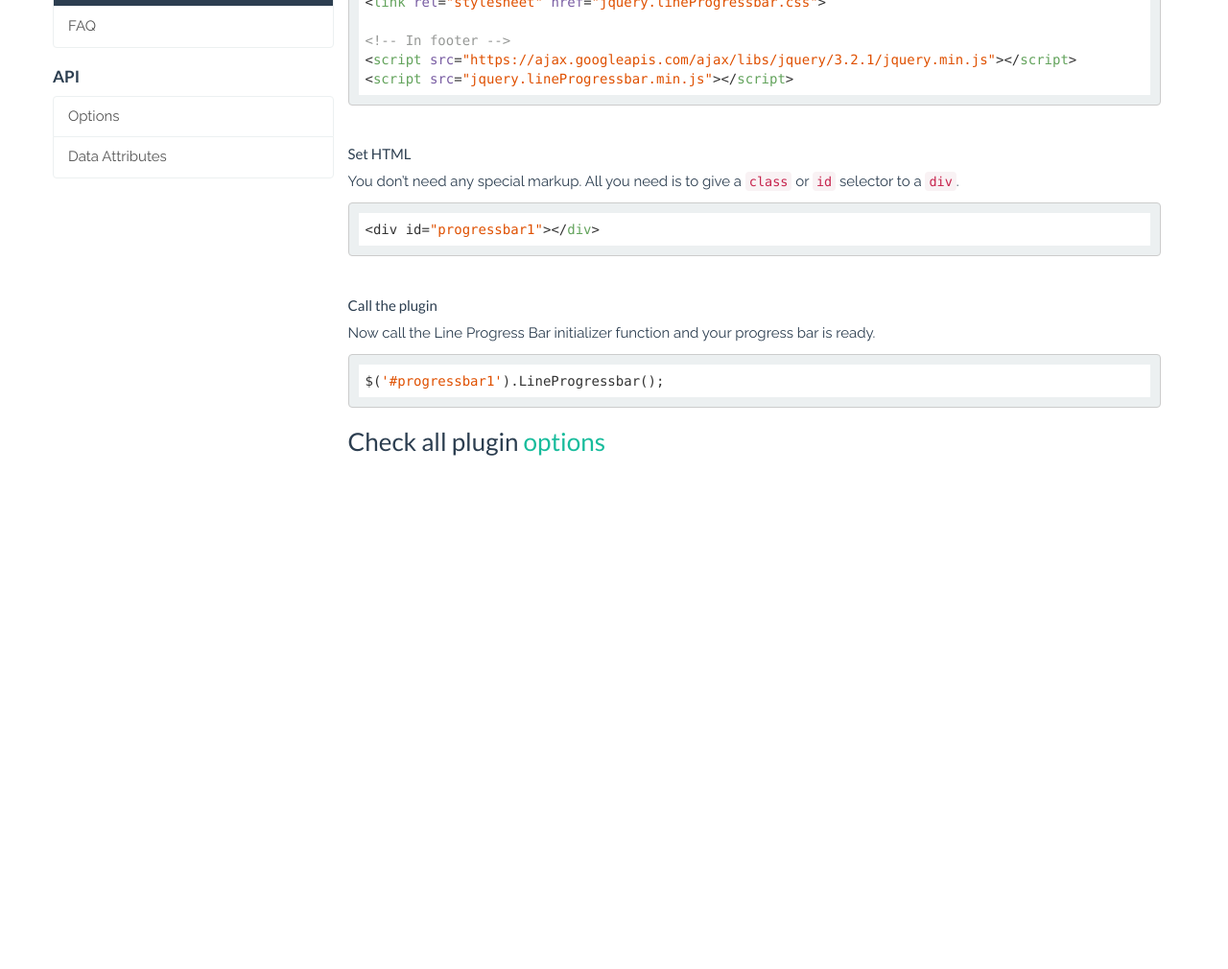
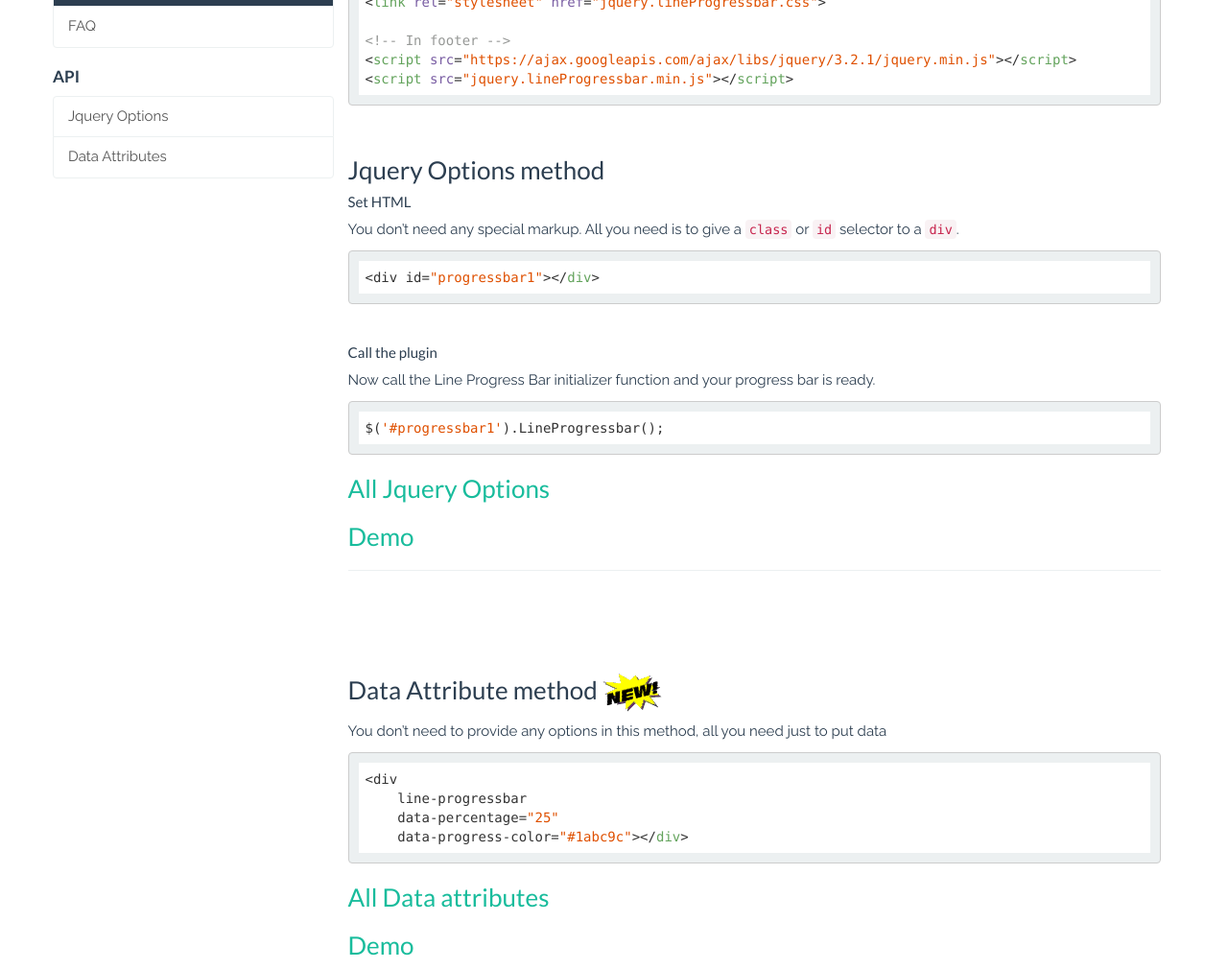
Before and after one commit to kingRayhan/LineProgressbar, a Jekyll site: the page built from installation.html, in a window 1280 px wide. Shown: the part 320-1330 px from the top of the page at 96% size. Built offline with Jekyll 4.4.1, drawn with Linux system fonts in a browser that asks for light colours; before the commit the page ends 900 px from its top, so only the background shows below that.

Commit message:
data attrs demos

````diff
--- a/_includes/doc-nav.html
+++ b/_includes/doc-nav.html
@@ -8,7 +8,7 @@
       </div>
       <h3 class="title">API</h3>
       <div class="list-group table-of-contents">
-        <a class="list-group-item {% if page.name == 'options.html' %}active{% endif %}" href="options.html">Options</a>
+        <a class="list-group-item {% if page.name == 'options.html' %}active{% endif %}" href="options.html">Jquery Options</a>
         <a class="list-group-item {% if page.name == 'data-attributes.html' %}active{% endif %}" href="data-attributes.html">Data Attributes</a>
       </div>
   </div>
--- a/installation.html
+++ b/installation.html
@@ -18,6 +18,9 @@ name: installation
 
 <br>
 
+
+### Jquery Options method
+
 ##### Set HTML
 You don't need any special markup. All you need is to give a `class` or `id` selector to a `div`.
 ```
@@ -32,4 +35,25 @@ Now call the Line Progress Bar initializer function and your progress bar is rea
 $('#progressbar1').LineProgressbar();
 ```
 
-### Check all plugin [options](options.html)
+### [All Jquery Options](options.html)
+### [Demo](jquery-options-demo.html)
+
+---
+<br>
+<br>
+<br>
+
+
+### Data Attribute method <img src="assets/images/new.GIF" />
+
+You don't need to provide any options in this method, all you need just to put data <attributes></attributes>
+
+```
+<div
+    line-progressbar
+    data-percentage="25"
+    data-progress-color="#1abc9c"></div>
+```
+
+### [All Data attributes](data-attributes.html)
+### [Demo](jquery-options-demo.html)
````
Also changed, not shown: assets/images/new.GIF (added).
